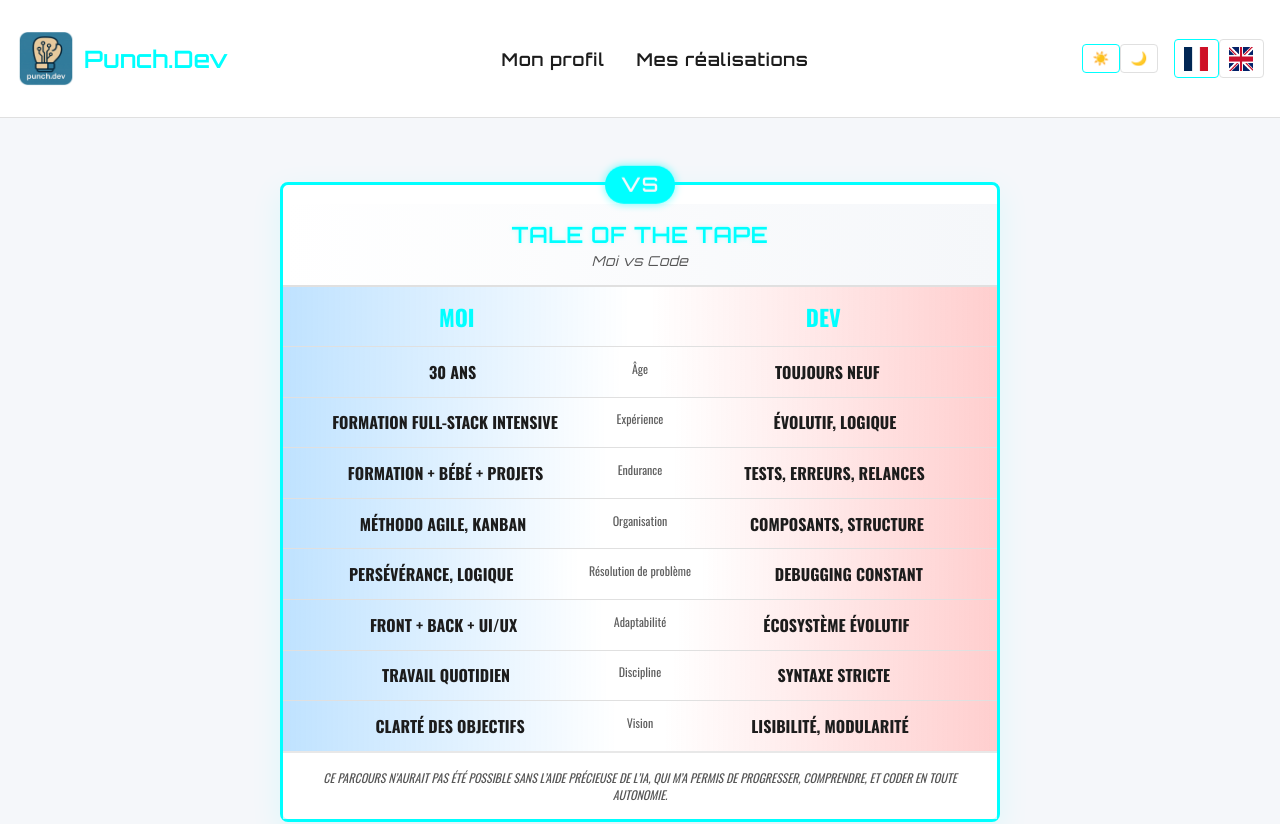
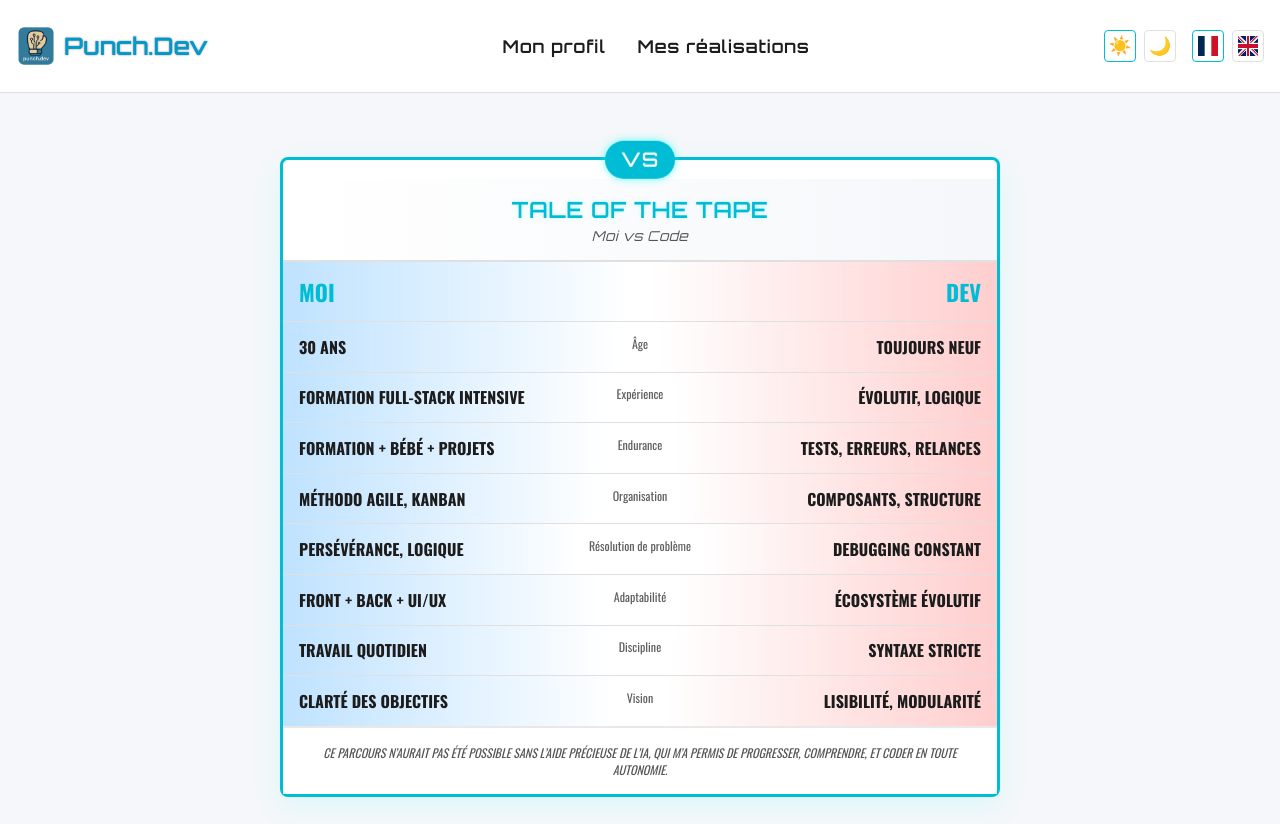
Before and after one commit to solzarr/Portfolio-developer_MERN, a Next.js app: page /About in a window 1280 px wide. Shown: the top 824 px of the page. Built offline with nearby package versions, Linux system fonts and the light colour scheme.

Commit message:
correction wave contrasts

```diff
--- a/components/ThemeToggle.tsx
+++ b/components/ThemeToggle.tsx
@@ -18,7 +18,7 @@ export default function ThemeToggle() {
   };
 
   return (
-    <div className="toggle-group">
+    <div className="toggle-group theme-toggle">
       <button
         onClick={() => setAndApplyTheme("light")}
         className={theme === "light" ? "active" : ""}
--- a/styles/components.scss
+++ b/styles/components.scss
@@ -24,6 +24,9 @@
 
   &__text {
     flex: 1;
+    background-color: rgba(0, 0, 0, 0.035);
+    padding: 0.4rem 0.6rem;
+    border-radius: 4px;
   }
 
   &__image {
@@ -189,7 +192,7 @@
     }
 
     p {
-      color: var(--text-subtle, #777);
+      color: var(--text, #777);
       font-size: 0.95rem;
     }
   }
--- a/styles/layout.scss
+++ b/styles/layout.scss
@@ -85,16 +85,29 @@ section {
   }
 
   &__logo {
+    display: flex;
+    align-items: center;
+    gap: 0.5rem;
     font-family: 'Orbitron', sans-serif;
     font-size: 1.5rem;
     font-weight: bold;
+    color: var(--logo-color);
+    text-shadow: 0 0 2px rgba(0, 0, 0, 0.5);
 
     a {
-      color: var(--accent);
+      display: flex;
+      align-items: center;
+      color: var(--logo-color);
       text-decoration: none;
+      text-shadow: 0 0 2px rgba(0, 0, 0, 0.5);
 
       &:hover {
-        text-shadow: 0 0 3px var(--accent), 0 0 6px var(--accent);
+        text-shadow: 0 0 3px var(--logo-color), 0 0 6px var(--logo-color);
+      }
+
+      img {
+        width: 40px;
+        height: auto;
       }
     }
   }
@@ -155,13 +168,21 @@ section {
       justify-content: center;
     }
 
+    .toggle-group {
+      display: flex;
+      gap: 0.5rem;
+
       button {
+        width: 32px;
+        height: 32px;
+        display: grid;
+        place-items: center;
+        font-size: 18px;
         background: none;
         border: 1px solid var(--card-border);
-      padding: 0.4rem 0.6rem;
         border-radius: 4px;
         cursor: pointer;
-      transition: border-color 0.2s ease;
+        padding: 0;
 
         &.active,
         &:hover {
@@ -170,29 +191,13 @@ section {
       }
 
       img {
+        width: 20px;
+        height: 20px;
         display: block;
       }
     }
-  .header__brand {
-  display: flex;
-  align-items: center;
-  font-family: 'Orbitron', sans-serif;
-  font-size: 1.5rem;
-  font-weight: bold;
-  color: var(--accent);
-  text-decoration: none;
-
-  &:hover {
-    text-shadow: 0 0 4px var(--accent);
-  }
-
-  img {
-    display: inline-block;
   }
 }
-
-}
-
 
 // ================================
 // =           FOOTER             =
--- a/styles/tape.scss
+++ b/styles/tape.scss
@@ -82,10 +82,14 @@
 
     &--left {
       background: linear-gradient(to right, rgba(0, 140, 255, 0.25), transparent);
+      text-align: left;
+      padding-left: 1rem;
     }
 
     &--right {
       background: linear-gradient(to left, rgba(255, 60, 60, 0.25), transparent);
+      text-align: right;
+      padding-right: 1rem;
     }
 
     &--label {
@@ -100,6 +104,16 @@
       font-weight: 700;
       font-size: 1.4rem;
       color: var(--accent);
+    }
+  }
+
+  // Reset alignement for mobile
+  @media (max-width: 600px) {
+    &__cell--left,
+    &__cell--right {
+      text-align: center;
+      padding-left: 0;
+      padding-right: 0;
     }
   }
 
--- a/styles/variables.scss
+++ b/styles/variables.scss
@@ -1 +1,14 @@
 $container-width: 1400px;
+:root {
+  --bg: #f5f7fa;
+  --text: #1c1c1c;
+  --accent: #00bcd4;
+  --logo-color: #0099cc;
+}
+
+html.dark {
+  --bg: #0f0f0f;
+  --text: #f0f0f0;
+  --accent: #00bcd4;
+  --logo-color: #00eaff;
+}
```
Lines whose indentation alone changed are shown as unchanged.
